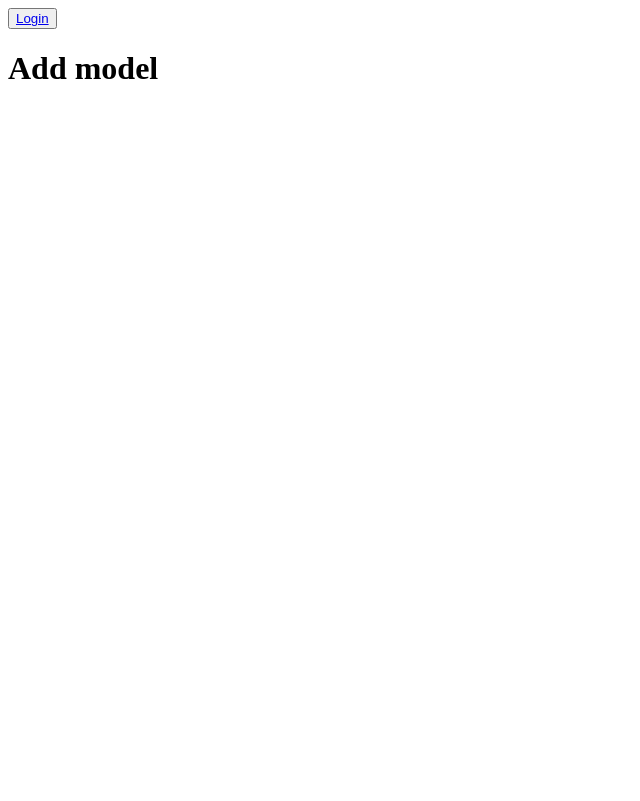
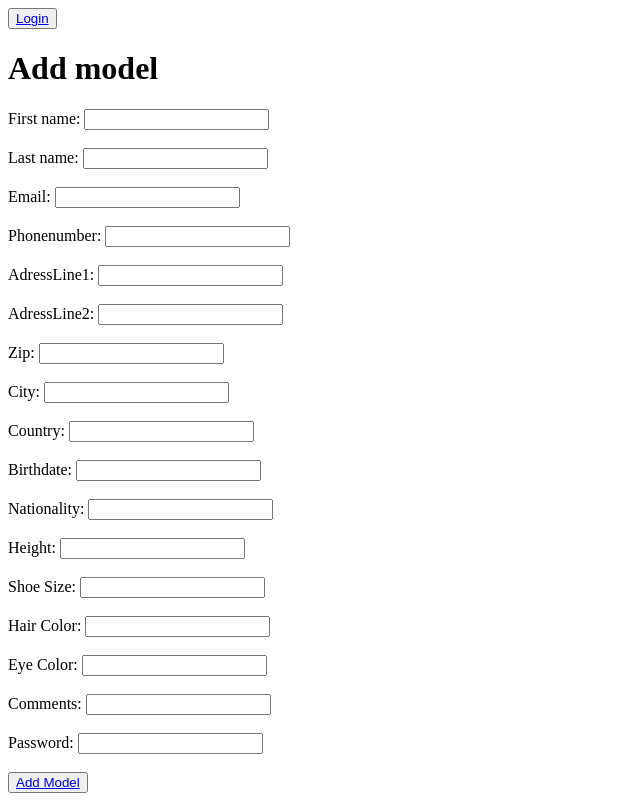
Before and after one commit to SWTGruppe27/ModelsManagement, a Vue app in the folder ModelsManagement/: page /AddModel in a window 1280 px wide. Shown: the whole page, without its empty margins (0-640 px from the left). Built offline with nearby package versions, Linux system fonts and the light colour scheme.

Commit message:
add model

```diff
--- a/ModelsManagement/src/App.vue
+++ b/ModelsManagement/src/App.vue
@@ -10,6 +10,7 @@
 </template>
 
 <script>
+    import Menu from './components/Menu.vue';
     import UserLogin from './components/UserLogin.vue';
     import AddModel from './components/AddModel.vue';
     import AddManager from "./components/AddManager.vue";
@@ -22,6 +23,7 @@
     export default {
         name: 'app',
         components: {
+            Menu,
             UserLogin,
             AddModel,
             AddManager,
--- a/ModelsManagement/src/components/AddModel.vue
+++ b/ModelsManagement/src/components/AddModel.vue
@@ -1,5 +1,80 @@
 <template>
-    <h1>Add model</h1>
+    <div>
+        <h1>Add model</h1>
+        <form>
+            <div class="form-group">
+                <label for="firstName">First name: </label>
+                <input type="text" v-model="modelform.firstName" />
+            </div><br />
+            <div class="form-group">
+                <label for="lastName">Last name: </label>
+                <input type="text" v-model="modelform.lastName" />
+            </div><br />
+            <div class="form-group">
+                <label for="email">Email: </label>
+                <input type="email" v-model="modelform.email" />
+            </div><br />
+            <div class="form-group">
+                <label for="phoneNumber">Phonenumber: </label>
+                <input type="text" v-model="modelform.phoneNumber" />
+            </div><br />
+            <div class="form-group">
+                <label for="adressLine1">AdressLine1: </label>
+                <input type="text" v-model="modelform.adressLine1" />
+            </div><br />
+            <div class="form-group">
+                <label for="adressLine2">AdressLine2: </label>
+                <input type="text" v-model="modelform.adressLine2" />
+            </div><br />
+            <div class="form-group">
+                <label for="zip">Zip: </label>
+                <input type="text" v-model="modelform.zip" />
+            </div><br />
+            <div class="form-group">
+                <label for="City">City: </label>
+                <input type="text" v-model="modelform.City" />
+            </div><br />
+            <div class="form-group">
+                <label for="country">Country: </label>
+                <input type="text" v-model="modelform.country" />
+            </div><br />
+            <div class="form-group">
+                <label for="birthdate">Birthdate: </label>
+                <input type="datetime" v-model="modelform.birthdate" />
+            </div><br />
+            <div class="form-group">
+                <label for="nationality">Nationality: </label>
+                <input type="text" v-model="modelform.nationality" />
+            </div><br />
+            <div class="form-group">
+                <label for="height">Height: </label>
+                <input type="number" v-model="modelform.height" />
+            </div><br />
+            <div class="form-group">
+                <label for="shoeSize">Shoe Size: </label>
+                <input type="number" v-model="modelform.shoeSize" />
+            </div><br />
+            <div class="form-group">
+                <label for="hairColor">Hair Color: </label>
+                <input type="text" v-model="modelform.hairColor" />
+            </div><br />
+            <div class="form-group">
+                <label for="eyeColor">Eye Color: </label>
+                <input type="text" v-model="modelform.eyeColor" />
+            </div><br />
+            <div class="form-group">
+                <label for="comments">Comments: </label>
+                <input type="text" v-model="modelform.comments" />
+            </div><br />
+            <div class="form-group">
+                <label for="password">Password: </label>
+                <input type="password" v-model="modelform.password" />
+            </div><br />
+            <div class="form-group">
+                <button type="button" class="button" v-on:click="addModelFunction"><a><router-link to="/Menu">Add Model</router-link></a></button>
+            </div>
+        </form>
+    </div>
 </template>
 
 <script>
@@ -7,6 +82,32 @@
         name: 'AddModel',
         props: {
             msg: String
+        },
+        data: () => ({
+            modelform: {
+                firstName: "",
+                lastName: "",
+                email: "",
+                phoneNumber: "",
+                adressLine1: "",
+                adressLine2: "",
+                zip: "",
+                city: "",
+                country: "",
+                birthdate: "",
+                nationality: "",
+                height: "",
+                shoeSize: "",
+                hairColor: "",
+                eyeColor: "",
+                comments: "",
+                password: "",
+            },
+        }),
+        methods: {
+            addModelFunction() {
+
+            }
         }
     };
 </script>
--- a/ModelsManagement/src/components/Menu.vue
+++ b/ModelsManagement/src/components/Menu.vue
@@ -1,12 +1,13 @@
 <template>
-    <h1>Welcome to ModelManagement!</h1>
-    <div>
-        <button><a><router-link to="/AddModel">Add New Model</router-link></a></button>
-        <button><a><router-link to="/AddManager">Add New Manager</router-link></a></button>
-        <button><a><router-link to="/AddModelJob">Add New Job</router-link></a></button>
-        <button><a><router-link to="/AddModelToJob">Add Model To Job</router-link></a></button>
-        <button><a><router-link to="/DeleteModelFromJob">Remove Model From Job</router-link></a></button>
-        <button><a><router-link to="/SeeJobs">Overview Over Jobs</router-link></a></button>
+    <div id="Menu">
+        <h1>Welcome to ModelManagement!</h1>
+
+        <button><a><router-link to="/AddModel">Add New Model</router-link></a></button><br /><br />
+        <button><a><router-link to="/AddManager">Add New Manager</router-link></a></button><br /><br />
+        <button><a><router-link to="/AddModelJob">Add New Job</router-link></a></button><br /><br />
+        <button><a><router-link to="/AddModelToJob">Add Model To Job</router-link></a></button><br /><br />
+        <button><a><router-link to="/DeleteModelFromJob">Remove Model From Job</router-link></a></button><br /><br />
+        <button><a><router-link to="/SeeJobs">Overview Over Jobs</router-link></a></button><br /><br />
         <button><a><router-link to="/AddExpenseToJob">Add Expense To A Job</router-link></a></button>
     </div>
 </template>
@@ -15,4 +16,7 @@
 </script>
 
 <style scoped>
+    #Menu{
+        text-align: center;
+    }
 </style>
--- a/ModelsManagement/src/components/UserLogin.vue
+++ b/ModelsManagement/src/components/UserLogin.vue
@@ -1,5 +1,6 @@
 <template>
     <div>
+        <div v-if="!loginSucceded">
             <h1>Login</h1>
             <form>
                 <div class="form-group">
@@ -11,9 +12,13 @@
                     <input type="text" v-model="form.password" placeholder="Enter your password here" />
                 </div>
                 <div class="form-group">
-                <button type="button" class="button" v-on:click="loginFunction">Login</button>
+                    <button type="button" class="button" v-on:click="loginFunction"><a><router-link to="/Menu">Login</router-link></a></button>
                 </div>
             </form>
+        </div>
+        <div v-if="loginSucceded">
+            <router-view></router-view>
+        </div>
     </div>
 </template>
 
@@ -25,6 +30,7 @@
                 email: "",
                 password: ""
             },
+            loginSucceded: false,
         }),
         methods: {
             async loginFunction() {
@@ -41,7 +47,7 @@
                         let token = await response.json();
                         localStorage.setItem("token", token.jwt);
                         // Change view to some other component
-                        alert("wup wup");
+                        this.loginSucceded = true;
                     } else {
                         alert("Server returned: " + response.statusText);
                     }
--- a/ModelsManagement/src/router.js
+++ b/ModelsManagement/src/router.js
@@ -1,5 +1,6 @@
 import Vue from "vue";
 import Router from "vue-router";
+import Menu from "./components/Menu.vue";
 import UserLogin from "./components/UserLogin.vue";
 import AddModel from "./components/AddModel.vue";
 import AddManager from "./components/AddManager.vue";
@@ -15,6 +16,11 @@ export default new Router({
     mode: "history",
     base: process.env.BASE_URL,
     routes: [
+        {
+            path: "/Menu",
+            name: "Menu",
+            component: Menu
+        },
         {
             path: "/UserLogin",
             name: "UserLogin",
```
Also changed, not shown: 6 other files (tests, documents, lock files or other folders). Lines whose indentation alone changed are shown as unchanged.
